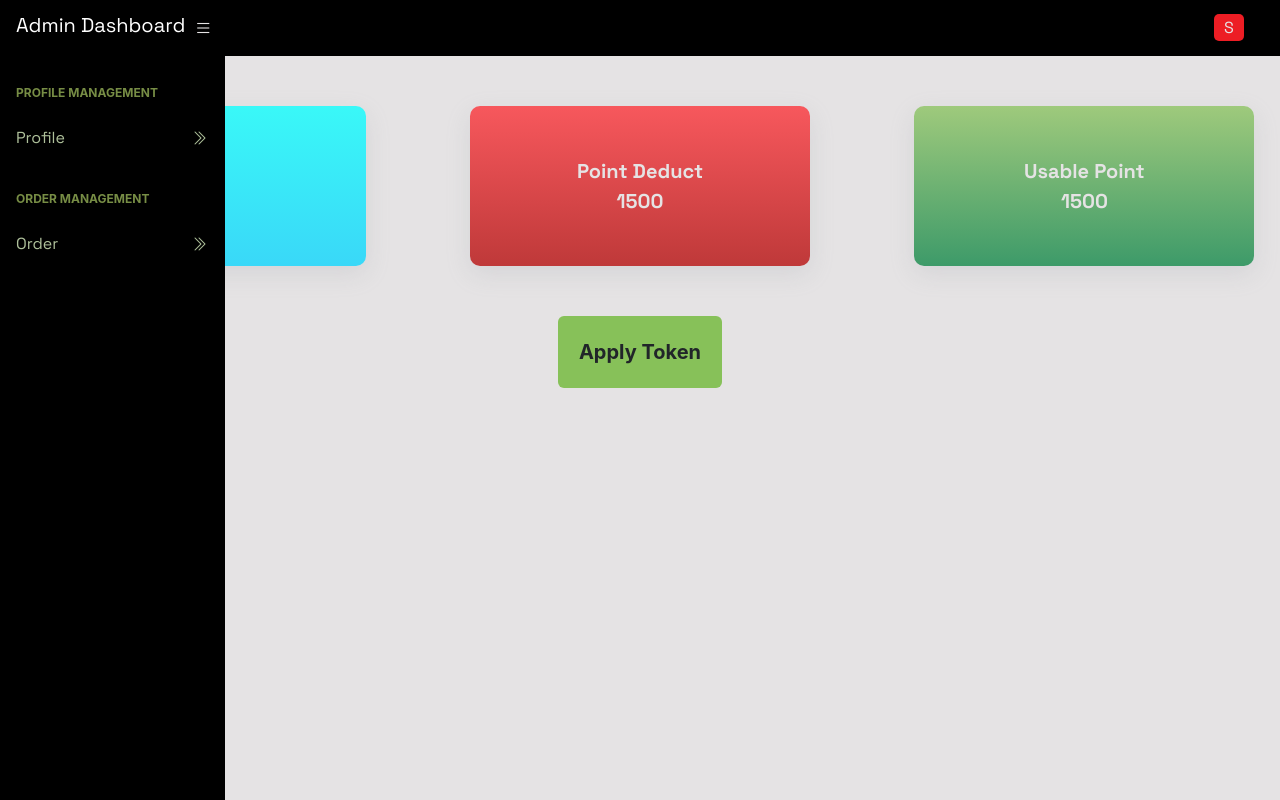
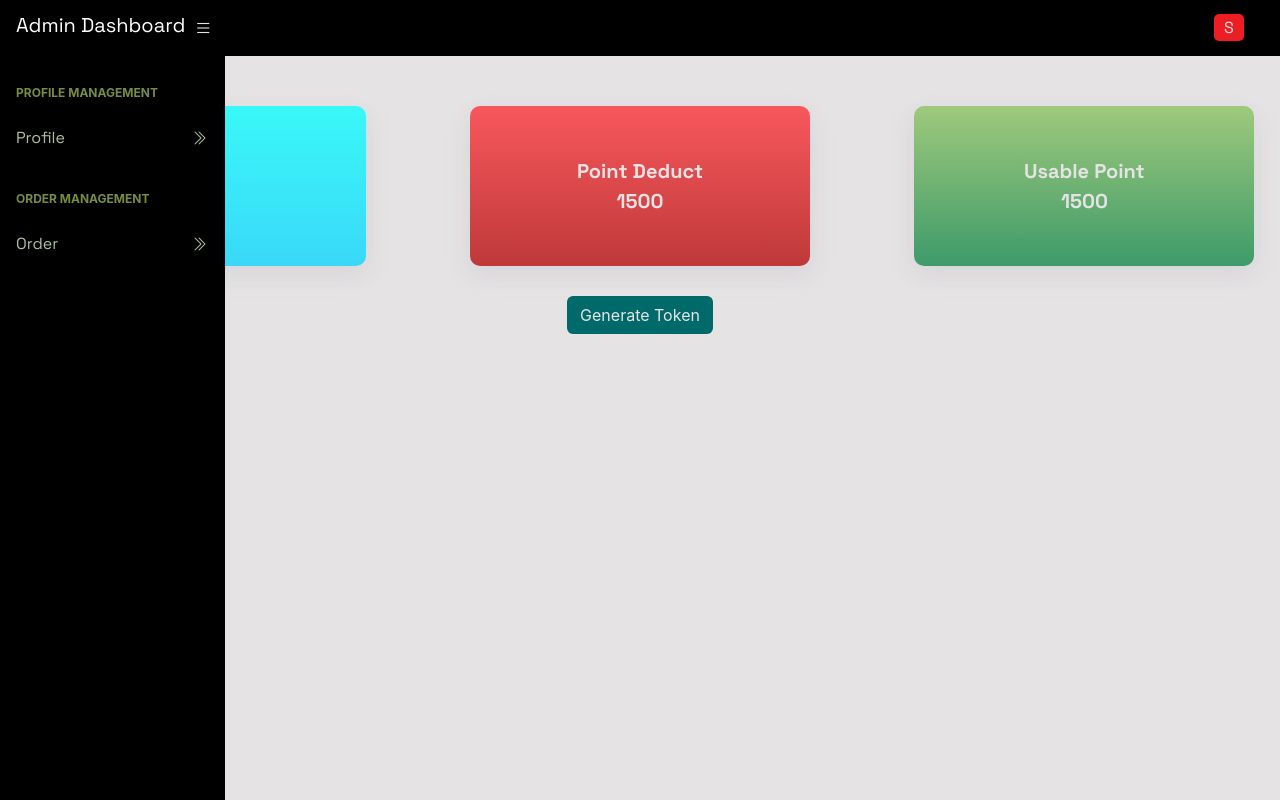
Before and after one commit to Unicon-Solution-Limited/dishco_frontend, a React (Create React App) app: page /wallet in a window 1280 px wide. Built offline with nearby package versions, Linux system fonts and the light colour scheme; no server answers; sample sign-in values are in the browser's storage.

Commit message:
token condion re write

```diff
--- a/src/Components/Dashboard/DashboardPage/ProfileManagement/CouponGen/CouponGen.js
+++ b/src/Components/Dashboard/DashboardPage/ProfileManagement/CouponGen/CouponGen.js
@@ -95,17 +95,17 @@ const CouponGen = () => {
               </aside>
             </section>
 
-            {token && (
             <button className="btn apply_token_btn" onClick={generateToken}>
               Generate Token
             </button>
-            )}
+            {token && (
               <button
                 onClick={() => sendToken()}
                 className="btn Token_generate_btn"
               >
                 Apply Token
               </button>
+            )}
             <h4 style={{ color: "red", textAlign: "center" }}>
               {tokenMessage}
             </h4>
```
Lines whose indentation alone changed are shown as unchanged.
